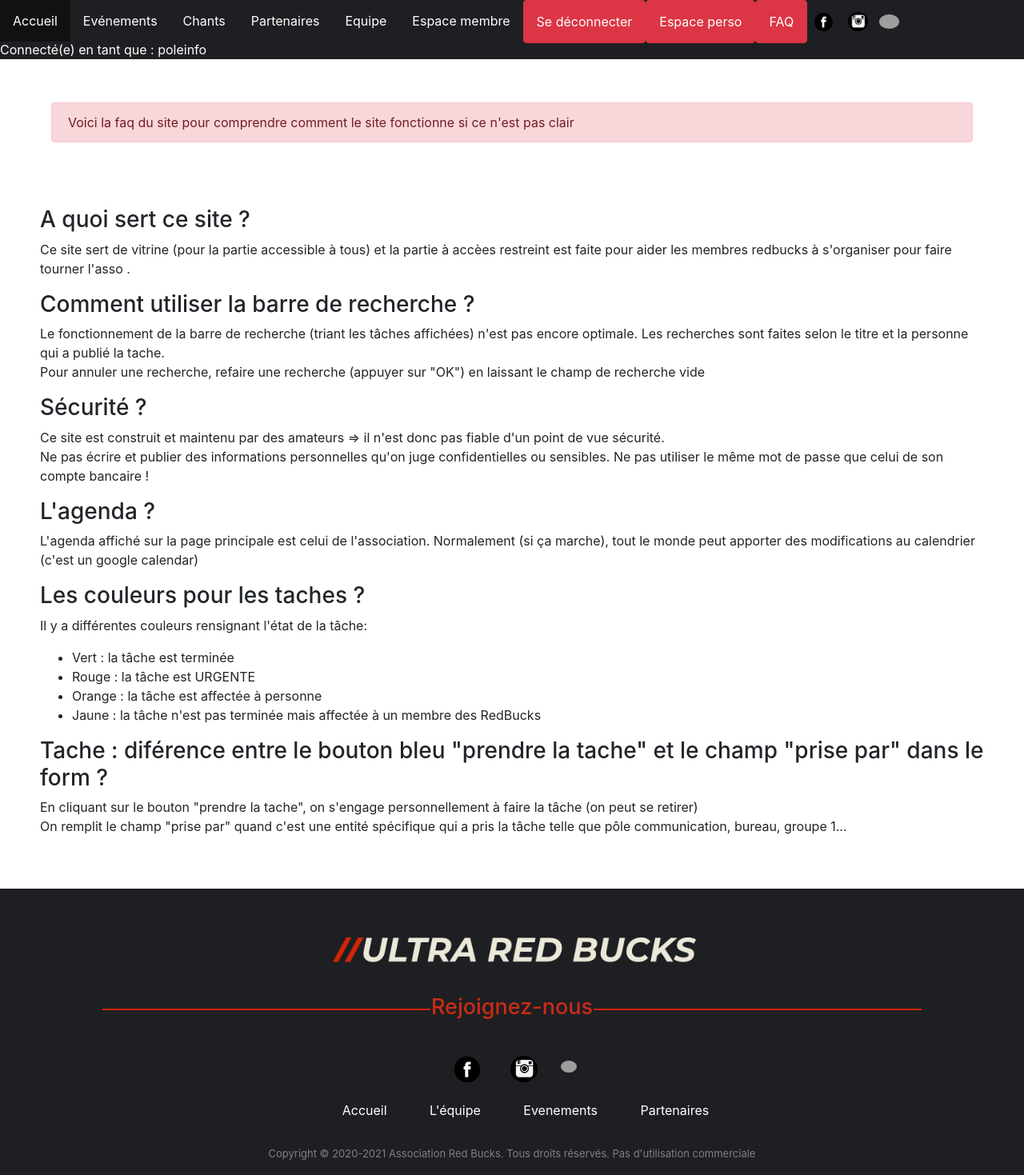
After one commit to juljac56/RedBucks, a Django app: page /back/faq/ in a window 1280 px wide. The commit adds this page. Shown: the whole page at 80% size. Run offline with Django 3.2, Linux system fonts and the light colour scheme; a user stored in the database is signed in; some libraries are stand-ins or nearby versions; grey boxes are pictures that could not be loaded.

Commit message:
rajout faq

```diff
--- a/back/forms.py
+++ b/back/forms.py
@@ -25,3 +25,9 @@ class TacheForm(forms.ModelForm):
     class Meta :
         model = Tache
         fields =  ['titre', 'description','deadline', 'pris','urgent', 'pris_par', 'status']
+
+class RechercheForm(forms.ModelForm):
+    recherche = forms.CharField(required = True, max_length = 80, widget = forms.Textarea(attrs= { "rows":2, "cols":50, "placeholder":'Faire une recherche de tache'})  )
+    class Meta :
+        model = Recherche
+        fields = ['recherche']
--- a/back/models.py
+++ b/back/models.py
@@ -44,3 +44,7 @@ class Message(models.Model):
 
     class Meta:
         ordering = ['-date']
+
+
+class Recherche(models.Model):
+    recherche = models.CharField(max_length=50, null=True, blank = False)
--- a/back/static/style/style_home.css
+++ b/back/static/style/style_home.css
@@ -370,3 +370,10 @@ align-items:center;}
 .btn-primary{margin:3px;}
 .retour_membre{width:20%;
 margin:10px;}
+
+.agenda{position: relative;
+left: 50px;
+margin-top:50px;
+margin-bottom:50px;}
+
+.faq{padding : 50px;}
--- a/back/templates/template/base1_login.html
+++ b/back/templates/template/base1_login.html
@@ -13,6 +13,7 @@
       <li><a href="{% url 'logout'%}?next={{request.path}}" class="btn btn-danger">Se déconnecter</a></li>
       {% if user.is_authenticated %}
       <li><a href="{% url 'perso' %}" class="btn btn-danger">Espace perso</a></li>
+      <li><a href="{% url 'faq' %}" class="btn btn-danger">FAQ</a></li>
       {% else %}
       <li><a href="{% url 'perso' %}" class="btn btn-danger">Espace perso</a></li>
       {% endif %}
--- a/back/templates/template/chants.html
+++ b/back/templates/template/chants.html
@@ -1,7 +1,7 @@
 {% extends "./base1.html" %}
 {% load static %}
 
-
+{% block title %}Chants RedBucks{% endblock %}
 {% block content %}
 
 
--- a/back/templates/template/equipe.html
+++ b/back/templates/template/equipe.html
@@ -1,5 +1,7 @@
 {% extends "./base1.html" %}
 {% load static %}
+
+{% block title %}L'équipe RedBucks{% endblock %}
 
 
 {% block content %}
--- a/back/templates/template/evenements.html
+++ b/back/templates/template/evenements.html
@@ -1,6 +1,7 @@
 {% extends "./base1.html" %}
 {% load static %}
 
+{% block title %}Evenements RedBucks{% endblock %}
 
 {% block content %}
 
--- /dev/null
+++ b/back/templates/template/faq.html
@@ -0,0 +1,46 @@
+{% extends "./base1_login.html" %}
+{% load static %}
+
+{% block title %} FAQ RedBucks{% endblock %}
+
+{% block content %}
+<div class="page_membre">
+
+<div class="alert explication_membre alert-danger" role="alert">
+    Voici la faq du site pour comprendre comment le site fonctionne si ce n'est pas clair
+  </div>
+
+  <div class="faq">
+  <h3> A quoi sert ce site ? </h3>
+  <p> Ce site sert de vitrine (pour la partie accessible à tous) et la partie à accèes restreint est faite pour aider les membres redbucks à s'organiser pour faire tourner l'asso .
+  </p>
+
+ <h3> Comment utiliser la barre de recherche ?</h3>
+ <p> Le fonctionnement de la barre de recherche (triant les tâches affichées) n'est pas encore optimale. Les recherches sont faites selon le titre et la personne qui a publié la tache.
+     <br> Pour annuler une recherche, refaire une recherche (appuyer sur "OK") en laissant le champ de recherche vide
+ </p>
+
+ <h3> Sécurité ?</h3>
+ <p> Ce site est construit et maintenu par des amateurs => il n'est donc pas fiable d'un point de vue sécurité. <br>
+    Ne pas écrire et publier des informations personnelles qu'on juge confidentielles ou sensibles. Ne pas utiliser le même mot de passe que celui de son compte bancaire !
+
+    <h3> L'agenda ?</h3>
+ <p> L'agenda affiché sur la page principale est celui de l'association. Normalement (si ça marche), tout le monde peut apporter des modifications au calendrier (c'est un google calendar)
+ </p>
+
+ <h3> Les couleurs pour les taches  ?</h3>
+ <p> Il y a différentes couleurs rensignant l'état de la tâche:
+     <ul>
+         <li> Vert : la tâche est terminée</li>
+         <li> Rouge : la tâche est URGENTE</li>
+         <li> Orange : la tâche est affectée à personne </li>
+         <li> Jaune : la tâche n'est pas terminée mais affectée à un membre des RedBucks</li>
+     </ul>
+ </p>
+
+ <h3> Tache : diférence entre le bouton bleu "prendre la tache" et le champ "prise par" dans le form ?</h3>
+
+<p> En cliquant sur le bouton "prendre la tache", on s'engage personnellement à faire la tâche (on peut se retirer) <br>
+On remplit le champ "prise par" quand c'est une entité spécifique qui a pris la tâche telle que pôle communication, bureau, groupe 1...</p>
+</div>
+{%endblock%}
--- a/back/templates/template/home.html
+++ b/back/templates/template/home.html
@@ -1,6 +1,7 @@
 {% extends "./base1.html" %}
 {% load static %}
 
+{% block title %}Accueil RedBucks{% endblock %}
 
 {% block content %}
   <img src="{% static 'style/img/logo_ancienred.jpg' %}" class="img_accueil" alt="image">
--- a/back/templates/template/partenaires.html
+++ b/back/templates/template/partenaires.html
@@ -1,7 +1,7 @@
 {% extends "./base1.html" %}
 {% load static %}
 
-
+{% block title %}Partenaires des RedBucks{% endblock %}
 {% block content %}
 
   <div class="contenu_partenaire">
--- a/back/templates/template/perso.html
+++ b/back/templates/template/perso.html
@@ -1,6 +1,7 @@
 {% extends "./base1_login.html" %}
 {% load static %}
 
+{% block title %}Espace perso RedBucks{% endblock %}
 
 {% block content %}
 
--- a/back/urls.py
+++ b/back/urls.py
@@ -13,7 +13,8 @@ path('form/', views.message_form, name='form'),
 path('tache/<int:id>/', views.tache, name='tache'),
 path('new_tache/', views.new_tache, name='new_tache'),
 path('perso/', views.perso, name='perso'),
-path('test_msg/', views.test_msg, name='test_msg'),
+path('perso/', views.perso, name='perso'),
+path('faq/', views.faq, name='faq'),
 path('prendre_tache/<int:id>/', views.prendre_tache, name='prendre_tache'),
 path('plus_prendre_tache/<int:id>/', views.plus_prendre_tache, name='plus_prendre_tache'),
 path('plus_prendre_tache_perso/<int:id>/', views.plus_prendre_tache_perso, name='plus_prendre_tache_perso'),
--- a/back/views.py
+++ b/back/views.py
@@ -12,6 +12,7 @@ from django.template import RequestContext
 from django.http import HttpResponse
 from django.views.decorators.csrf import csrf_exempt
 import datetime
+from django.db.models import Q
 
 from .forms import *
 
@@ -49,6 +50,7 @@ class membre_msg (LoginRequiredMixin, generic.ListView):
 def message_form(request):
     username = request.user.username
     form_msg = MessageForm(request.POST or None)
+    form_recherche = RechercheForm(request.POST or None)
     queryset = Message.objects.all()[:20]
     tache = Tache.objects.all()
     date = datetime.date.today() - datetime.timedelta(days=7)
@@ -61,13 +63,18 @@ def message_form(request):
     perso = User.objects.get(prenom = username) #pour afficher les taches prises perso
     id = perso.id
     tache_perso = Tache.objects.filter(choix_pris_par = id)
+    if form_recherche.is_valid():
+        recherche = form_recherche.save(commit = False)
+        test =  recherche.recherche
+        tache = Tache.objects.filter( Q(titre__icontains = test)| Q(fait_par= test) )
 
-    if form_msg.is_valid():
-        new = form_msg.save(commit = False)
-        new.prenom = username
-        new.save()
-        return HttpResponseRedirect(request.path_info)
-    else:
+    if form_msg != None:
+        if form_msg.is_valid():
+            new = form_msg.save(commit = False)
+            new.prenom = username
+            new.save()
+            return HttpResponseRedirect(request.path_info)
+        else:
             print(form_msg.errors)
     context = {
         'form_msg' : form_msg,
@@ -79,6 +86,7 @@ def message_form(request):
     }
     return render(request, "./template/form.html", context)
 
+@login_required(redirect_field_name='./templates/registration/login.html')
 def test_msg(request):
     form_msg = MessageForm(request.POST or None)
     queryset = Message.objects.all()[:20]
@@ -181,6 +189,7 @@ def new_msg(request):
 
     return render(request, "./template/form2.html")
 """
+@login_required(redirect_field_name='./templates/registration/login.html')
 def delete_msg(request, id):
     obj  = get_object_or_404(Product, id = id)
     obj.delete()
@@ -220,6 +229,11 @@ def perso(request):
 
     return render(request, "./template/perso.html", context)
 
+@login_required(redirect_field_name='./templates/registration/login.html')
+
+def faq(request):
+    return render(request,'./template/faq.html')
+
 
 """
 from django.views.generic.edit import CreateView, UpdateView, DeleteView
--- a/site_test/urls.py
+++ b/site_test/urls.py
@@ -23,7 +23,7 @@ from django.conf.urls.static import static
 from django.views.generic import RedirectView
 
 urlpatterns = [
-    path('admin/', admin.site.urls),
+    path('admin_RB/', admin.site.urls),
 ]
 
 urlpatterns += [ path('back/', include('back.urls'))]
```
Also changed, not shown: back/templates/template/form.html (+23 -3 lines), site_test/settings.py (+10 -5 lines), back/migrations/0017_recherche.py (added), back/migrations/0018_delete_recherche.py (added), back/migrations/0019_recherche.py (added), db.sqlite3.
